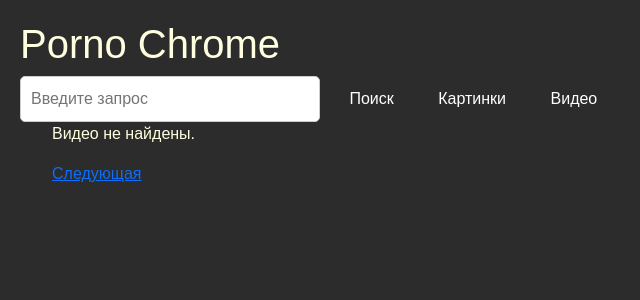
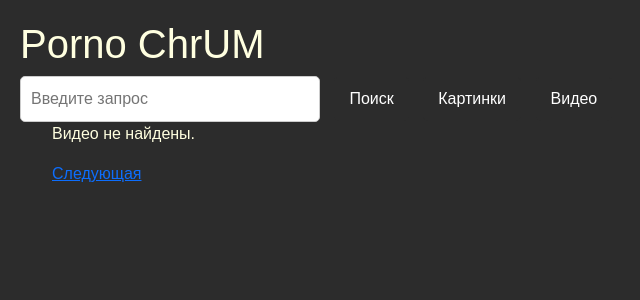
Before and after one commit to Mik-23/browser, a Django app: page /search/video in a window 1280 px wide. Shown: the top 300 px of the page, without its empty margins (0-640 px from the left). Run offline with Django 5.2, Linux system fonts and the light colour scheme; data that the repository does not hold is empty; some libraries are stand-ins or nearby versions.

Commit message:
Update videos.html

```diff
--- a/search/templates/search/videos.html
+++ b/search/templates/search/videos.html
@@ -3,14 +3,14 @@
     <head>
         <meta charset="UTF-8">
         <meta name="viewport" content="width=device-width, initial-scale=1.0">
-        <title>Porno Chrome</title>
+        <title>Porno ChrUM</title>
         {% load static %}
         <link rel="stylesheet" href="https://cdn.jsdelivr.net/npm/bootstrap@5.3.2/dist/css/bootstrap.min.css">
         <link rel="stylesheet" href="https://cdn.jsdelivr.net/npm/@flaticon/font-flaticon@1.0.0/css/font-flaticon.css">
         <link rel="stylesheet" href="{% static 'search/css/static.css' %}">
     </head>
     <body>
-        <h1><a href="{% url 'home' %}" style="text-decoration: none; color: inherit;">Porno Chrome</a></h1>
+        <h1><a href="{% url 'home' %}" style="text-decoration: none; color: inherit;">Porno ChrUM</a></h1>
         <form method="get" action="#" style="display: inline;">
             <input type="text" name="query" value="{{ query }}" placeholder="Введите запрос" style="margin-right: 10px;">
             <button type="submit" formaction="{% url 'search' %}" style="margin-right: 10px;">Поиск</button>
```
